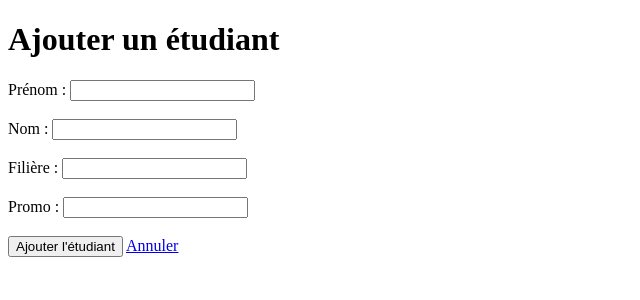
After one commit to mariblnd/totally-stage, a Flask app: page /add_etudiant in a window 1280 px wide. The commit adds this page. Shown: the top 300 px of the page, without its empty margins (0-640 px from the left). Run offline with Flask 3, Linux system fonts and the light colour scheme.

Commit message:
ajout entreprise et ajout etudiant

```diff
--- a/app/routes/entreprise.py
+++ b/app/routes/entreprise.py
@@ -0,0 +1,3 @@
+from flask import Blueprint, render_template, request, url_for, redirect
+from app.models import Stage, Etudiant, Entreprise
+from app import db
--- a/app/routes/stages.py
+++ b/app/routes/stages.py
@@ -70,3 +70,27 @@ def delete_stage(stage_id):
     db.session.delete(stage)
     db.session.commit()
     return redirect(url_for('stage_bp.liste_stages'))
+
+@stage_bp.route('/add_etudiant', methods=['GET', 'POST'])
+def add_etudiant():
+    if request.method == 'POST':
+        nom_etudiant = request.form.get('nom_etudiant')
+        prenom = request.form.get('prenom')
+        filiere = request.form.get('filiere')
+        promo = request.form.get('promo')
+        new_etudiant = Etudiant(nom_etudiant=nom_etudiant, prenom=prenom, filiere=filiere, promo=promo)
+        db.session.add(new_etudiant)
+        db.session.commit()
+        return redirect(url_for('stage_bp.add_stage'))
+    return render_template('add_etudiant.html')
+
+@stage_bp.route('/add_entreprise', methods=['GET', 'POST'])
+def add_entreprise():
+    if request.method == 'POST':
+        nom_entreprise = request.form.get('nom_entreprise')
+        lieu = request.form.get('lieu')
+        new_entreprise = Entreprise(nom_entreprise=nom_entreprise, lieu=lieu)
+        db.session.add(new_entreprise)
+        db.session.commit()
+        return redirect(url_for('stage_bp.add_stage'))
+    return render_template('add_entreprise.html')
--- /dev/null
+++ b/app/templates/add_etudiant.html
@@ -0,0 +1,22 @@
+<!DOCTYPE html>
+<html lang="fr">
+<head>
+    <meta charset="UTF-8">
+    <title>Ajout un étudiant</title>
+</head>
+<body>
+    <h1>Ajouter un étudiant</h1>
+    <form action="" method="post">
+        <label for="prenom">Prénom :</label>
+        <input type="text" id="prenom" name="prenom" required><br><br>
+        <label for="nom_etudiant">Nom :</label>
+        <input type="text" id="nom_etudiant" name="nom_etudiant" required><br><br>
+        <label for="filiere">Filière :</label>
+        <input type="text" id="filiere" name="filiere" required><br><br>
+        <label for="promo">Promo :</label>
+        <input type="number" id="promo" name="promo" required><br><br>
+        <button type="submit">Ajouter l'étudiant</button>
+        <a href="{{ url_for('stage_bp.add_stage') }}">Annuler</a>
+    </form>
+</body>
+</html>
--- a/app/templates/update_stage.html
+++ b/app/templates/update_stage.html
@@ -1,5 +1,5 @@
 <!DOCTYPE html>
-<html lang="en">
+<html lang="fr">
 <head>
     <meta charset="UTF-8">
     <meta name="viewport" content="width=device-width, initial-scale=1.0">
```
Also changed, not shown: app/templates/add_entreprise.html (added, +18 -0 lines), app/templates/add_stage.html (+6 -3 lines), instance/totallystage.db.
